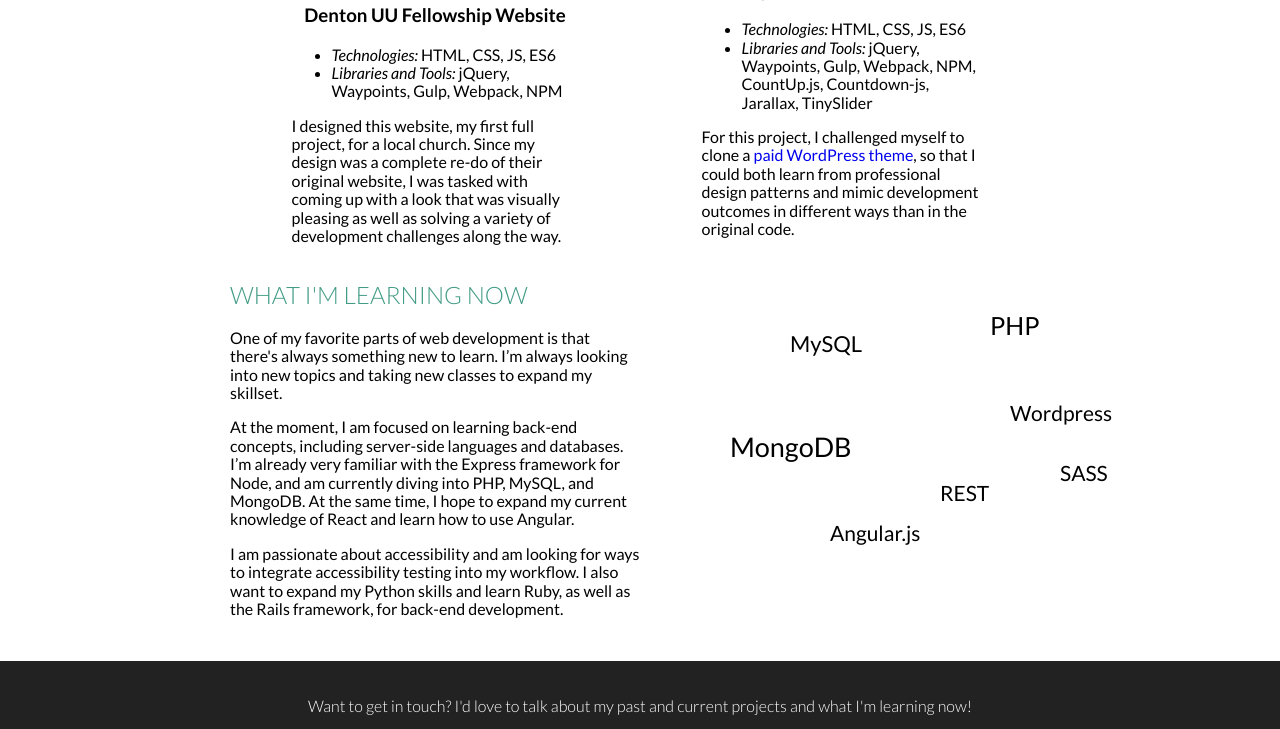
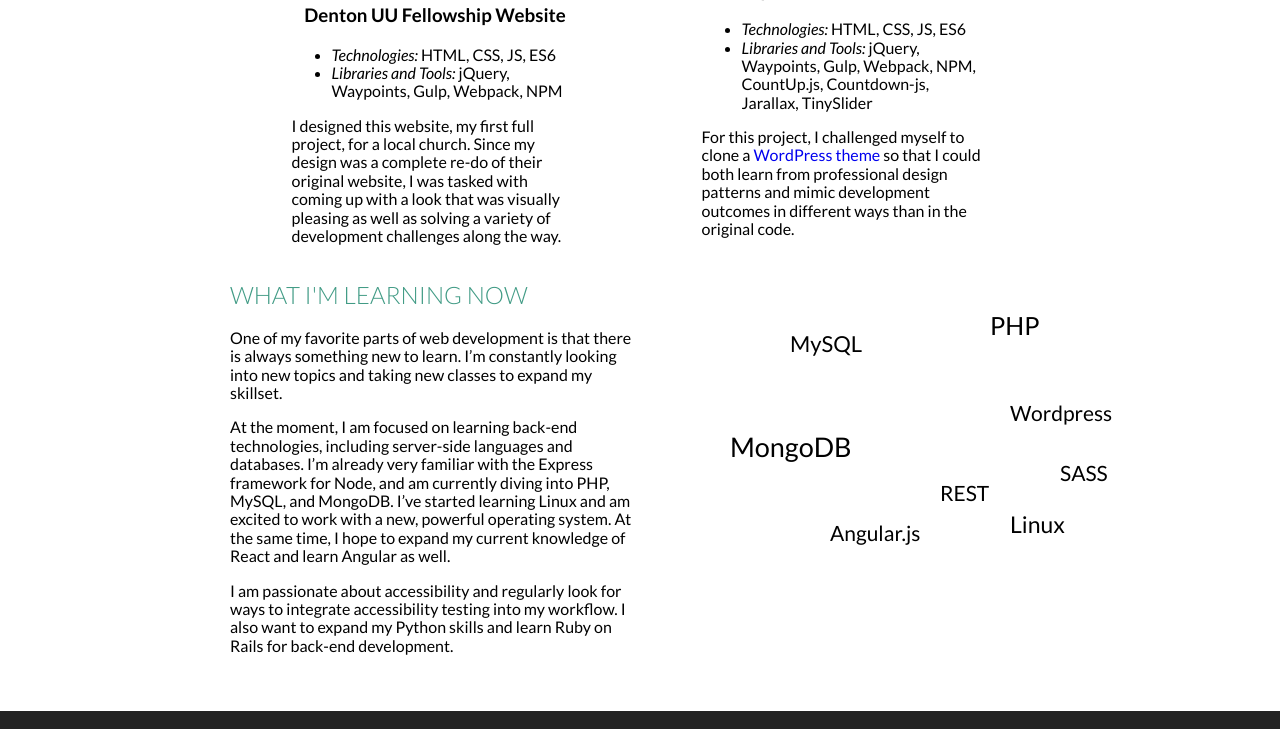
Before and after one commit to LaurenCoker512/portfolio-site, a website built with webpack: page app/index.html in a window 1280 px wide. Shown: the part 2065-2794 px from the top of the page. Built offline with nearby package versions, Linux system fonts and the light colour scheme.

Commit message:
Updated resume

```diff
--- a/app/assets/styles/modules/_footer.css
+++ b/app/assets/styles/modules/_footer.css
@@ -3,6 +3,7 @@
     color: #fff;
     font-weight: 300;
     height: 16rem;
+    margin-top: 4rem;
     padding: 2rem;
     text-align: center;
 
--- a/app/assets/styles/modules/_learning.css
+++ b/app/assets/styles/modules/_learning.css
@@ -1,7 +1,7 @@
 .learning {
     display: flex;
     flex-direction: column;
-    margin: 0 auto;
+    margin: 0 auto 2rem auto;
     padding: 0 4rem;
     text-align: center;
 
@@ -156,3 +156,18 @@
 .learning__floating__skill--sass:hover {
     color: $mainViolet;
 }
+
+.learning__floating__skill--linux {
+    font-size: 2.3rem;
+    left: 2rem;
+    top: 11rem;
+
+    @mixin atSmall {
+        left: 37rem;
+        top: 25rem;
+    }
+}
+
+.learning__floating__skill--linux:hover {
+    color: $blueGreen;
+}
--- a/app/index.html
+++ b/app/index.html
@@ -5,8 +5,8 @@
 <head>
     <meta name="viewport" content="width=device-width, initial-scale=1" />
     <title>Lauren Coker | Web Developer</title>
-    <meta name="keywords" content="">
-    <meta name="description" content="">
+    <meta name="keywords" content="web development, web developer, front-end web developer, web design, html, css, javascript, javascript developer, junior developer">
+    <meta name="description" content="Hi! I'm Lauren. I'm a front-end web developer absorbing new skills and always looking for a challenge.">
     <meta charset="utf-8">
     <link href="https://fonts.googleapis.com/css?family=Lato:300,400,400i,700|Satisfy" rel="stylesheet">
     <link rel="stylesheet" href="https://use.fontawesome.com/releases/v5.1.0/css/all.css" integrity="sha384-lKuwvrZot6UHsBSfcMvOkWwlCMgc0TaWr+30HWe3a4ltaBwTZhyTEggF5tJv8tbt" crossorigin="anonymous">
@@ -38,13 +38,13 @@
     <section class="about section-wrapper">
         <div class="about__wrapper">
             <div class="about__section" id="scroll-to">
-                <p>I am a self-taught developer with a diverse background and skillset. Web development is the perfect marriage of my passion for creative pursuits and technical knowledge. I love working with a team to solve problems, and my experience in organization and administration allows me to keep track of all the tasks needed to complete a large project.</p>
+                <p>I am a self-taught developer with a diverse background and skillset. I am passionate for both creative pursuits and technical knowledge, and web development is the perfect marriage of the two. I love working in a team to solve problems, and my experience in organization and administration allows me to keep track of all the tasks needed to complete a large project.</p>
             </div>
             <div class="about__img">
                 <img src="assets/images/IMG_0042.jpg">
             </div>
             <div class="about__section">
-                <p>I want to learn as much about as many development concepts as I can, as well as expand the skills I already possess. I&rsquo;m looking for a team that will help me grow and introduce me to new ideas, and give me challenges which will allow me to learn and thrive. I am capable of learning new skills independently and quickly putting them to use.</p>
+                <p>I am excited to learn new languages, libaries, and technologies, as well as expand the skills I already possess. I have worked with a wide variety of people in both professional and volunteer positions, and can quickly adapt to new environments. I pick up new skills easily and independently, and can quickly put those skills to use to help an organization grow.</p>
             </div>
         </div>
 
@@ -78,7 +78,7 @@
             <h3>Web Design</h3>
             <p>As an artist, I understand that the visual experience of a website is just as important as its content and functionality. I&rsquo;m always looking for ways to make my websites works of art.</p>
             <h3>Fast, Self-Motivated Learner</h3>
-            <p>I&rsquo;ve learned web development independently from the beginning, so I can quickly adapt to new situations and challenges and learn whatever skills necessary to solve a problem.</p>
+            <p>I learned web development independently from the beginning, so I can quickly adapt to new situations and challenges and learn whatever skills necessary to solve a problem.</p>
         </div>
 
     </section>
@@ -99,13 +99,13 @@
             </div>
 
             <div class="projects__section">
-                <a href="#"><img class="projects__img" src="assets/images/enfant-site-screenshot.png"></a>
+                <a href="https://laurencoker512.github.io/clone-enfant/"><img class="projects__img" src="assets/images/enfant-site-screenshot.png"></a>
                 <h3>Wordpress Enfant Theme Clone</h3>
                 <ul>
                     <li><em>Technologies:</em> HTML, CSS, JS, ES6</li>
                     <li><em>Libraries and Tools:</em> jQuery, Waypoints, Gulp, Webpack, NPM, CountUp.js, Countdown-js, Jarallax, TinySlider</li>
                 </ul>
-                <p>For this project, I challenged myself to clone a <a href="http://www.zoutula.com/themes/enfant-school/" target="_blank">paid WordPress theme</a>, so that I could both learn from professional design patterns and mimic development outcomes in different ways than in the original code.</p>
+                <p>For this project, I challenged myself to clone a <a href="http://www.zoutula.com/themes/enfant-school/" target="_blank">WordPress theme</a> so that I could both learn from professional design patterns and mimic development outcomes in different ways than in the original code.</p>
             </div>
         </div>
 
@@ -117,9 +117,9 @@
 
         <div class="learning__description">
             <h2 class="section-title">What I'm Learning Now</h2>
-            <p>One of my favorite parts of web development is that there's always something new to learn. I&rsquo;m always looking into new topics and taking new classes to expand my skillset.</p>
-            <p>At the moment, I am focused on learning back-end concepts, including server-side languages and databases. I&rsquo;m already very familiar with the Express framework for Node, and am currently diving into PHP, MySQL, and MongoDB. At the same time, I hope to expand my current knowledge of React and learn how to use Angular.</p>
-            <p>I am passionate about accessibility and am looking for ways to integrate accessibility testing into my workflow. I also want to expand my Python skills and learn Ruby, as well as the Rails framework, for back-end development. </p>
+            <p>One of my favorite parts of web development is that there is always something new to learn. I&rsquo;m constantly looking into new topics and taking new classes to expand my skillset.</p>
+            <p>At the moment, I am focused on learning back-end technologies, including server-side languages and databases. I&rsquo;m already very familiar with the Express framework for Node, and am currently diving into PHP, MySQL, and MongoDB. I&rsquo;ve started learning Linux and am excited to work with a new, powerful operating system. At the same time, I hope to expand my current knowledge of React and learn Angular as well.</p>
+            <p>I am passionate about accessibility and regularly look for ways to integrate accessibility testing into my workflow. I also want to expand my Python skills and learn Ruby on Rails for back-end development. </p>
         </div>
 
         <div class="learning__floating">
@@ -130,12 +130,13 @@
             <span class="learning__floating__skill learning__floating__skill--rest">REST</span>
             <span class="learning__floating__skill learning__floating__skill--wordpress">Wordpress</span>
             <span class="learning__floating__skill learning__floating__skill--sass">SASS</span>
+            <span class="learning__floating__skill learning__floating__skill--linux">Linux</span>
         </div>
 
     </section>
 
     <footer class="footer">
-        <p>Want to get in touch? I'd love to talk about my past and current projects and what I'm learning now!</p>
+        <p>Want to get in touch? I'd love to talk about my past and current projects and what I&rsquo;m learning now!</p>
         <a href="mailto:laurenekcoker@gmail.com"><i class="fas fa-envelope footer__icon"></i></a>
         <a target="_blank" href="https://www.linkedin.com/in/laurencoker012018/"><i class="fab fa-linkedin-in footer__icon"></i></a>
         <a target="_blank" href="https://github.com/LaurenCoker512"><i class="fab fa-github footer__icon"></i></a>
--- a/app/temp/styles/styles.css
+++ b/app/temp/styles/styles.css
@@ -446,6 +446,7 @@ body {
     color: #fff;
     font-weight: 300;
     height: 16rem;
+    margin-top: 4rem;
     padding: 2rem;
     text-align: center;
 }
@@ -546,7 +547,7 @@ body {
 .learning {
     display: flex;
     flex-direction: column;
-    margin: 0 auto;
+    margin: 0 auto 2rem auto;
     padding: 0 4rem;
     text-align: center;
 }
@@ -737,6 +738,24 @@ body {
 
 .learning__floating__skill--sass:hover {
     color: #b47eb3;
+}
+
+.learning__floating__skill--linux {
+    font-size: 2.3rem;
+    left: 2rem;
+    top: 11rem;
+}
+
+@media (min-width: 660px) {
+
+.learning__floating__skill--linux {
+        left: 37rem;
+        top: 25rem
+}
+    }
+
+.learning__floating__skill--linux:hover {
+    color: #419b85;
 }
 
 /* Loader Styles */
```
Also changed, not shown: docs/index.html (+13 -12 lines), 7 other files.
